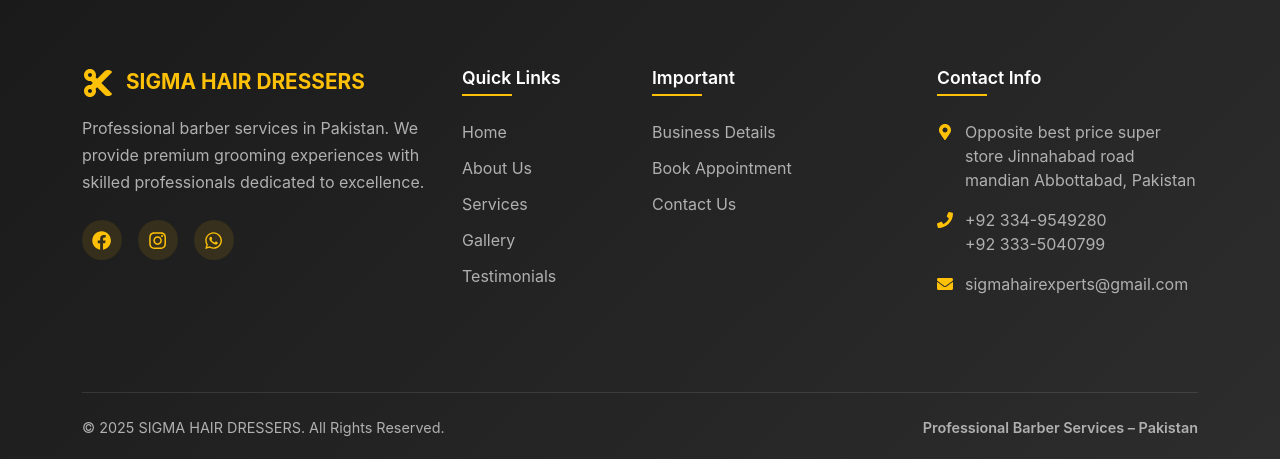
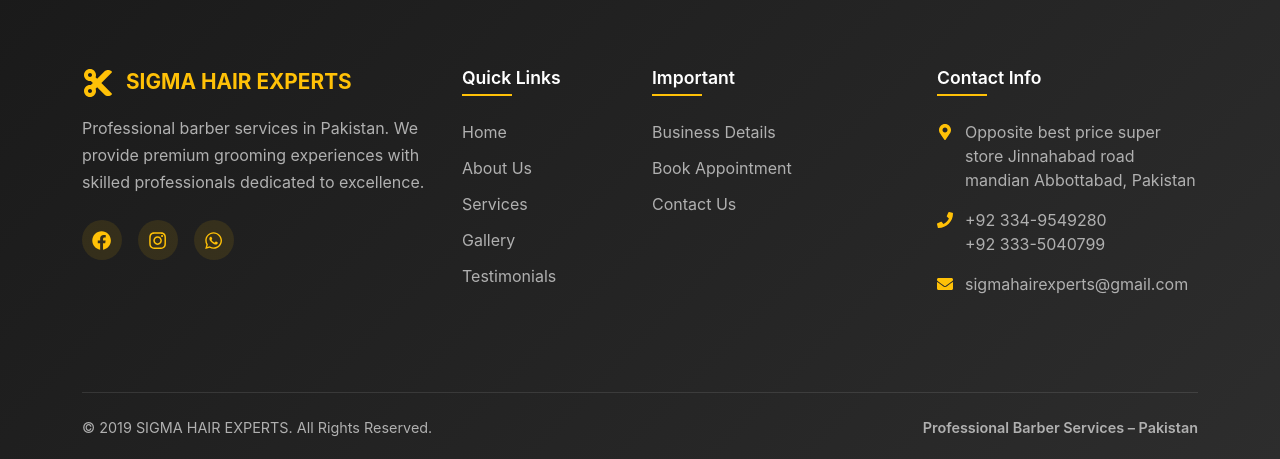
Before and after one commit to shopmanagementsystempk/Hair-Saloon, a React (Create React App) app: page /appointment in a window 1280 px wide. Shown: the part 1396-1855 px from the top of the page. Built offline with nearby package versions, Linux system fonts and the light colour scheme; no server answers.

Commit message:
Update Footer.js

```diff
--- a/src/components/Footer.js
+++ b/src/components/Footer.js
@@ -14,7 +14,7 @@ const Footer = () => {
                     <Col lg={4} md={6} className="mb-4 mb-lg-0">
                         <div className="footer-brand">
                             <FaCut className="footer-brand-icon" />
-                            <h4>SIGMA HAIR DRESSERS</h4>
+                            <h4>SIGMA HAIR EXPERTS</h4>
                         </div>
                         <p className="footer-description">
                             Professional barber services in Pakistan. We provide premium grooming experiences with skilled professionals dedicated to excellence.
@@ -74,7 +74,7 @@ const Footer = () => {
                 <div className="footer-bottom">
                     <Row>
                         <Col md={6} className="text-center text-md-start mb-2 mb-md-0">
-                            <p>&copy; 2025 SIGMA HAIR DRESSERS. All Rights Reserved.</p>
+                            <p>&copy; 2019 SIGMA HAIR EXPERTS. All Rights Reserved.</p>
                         </Col>
                         <Col md={6} className="text-center text-md-end">
                             <p className="footer-tagline">Professional Barber Services – Pakistan</p>
```
